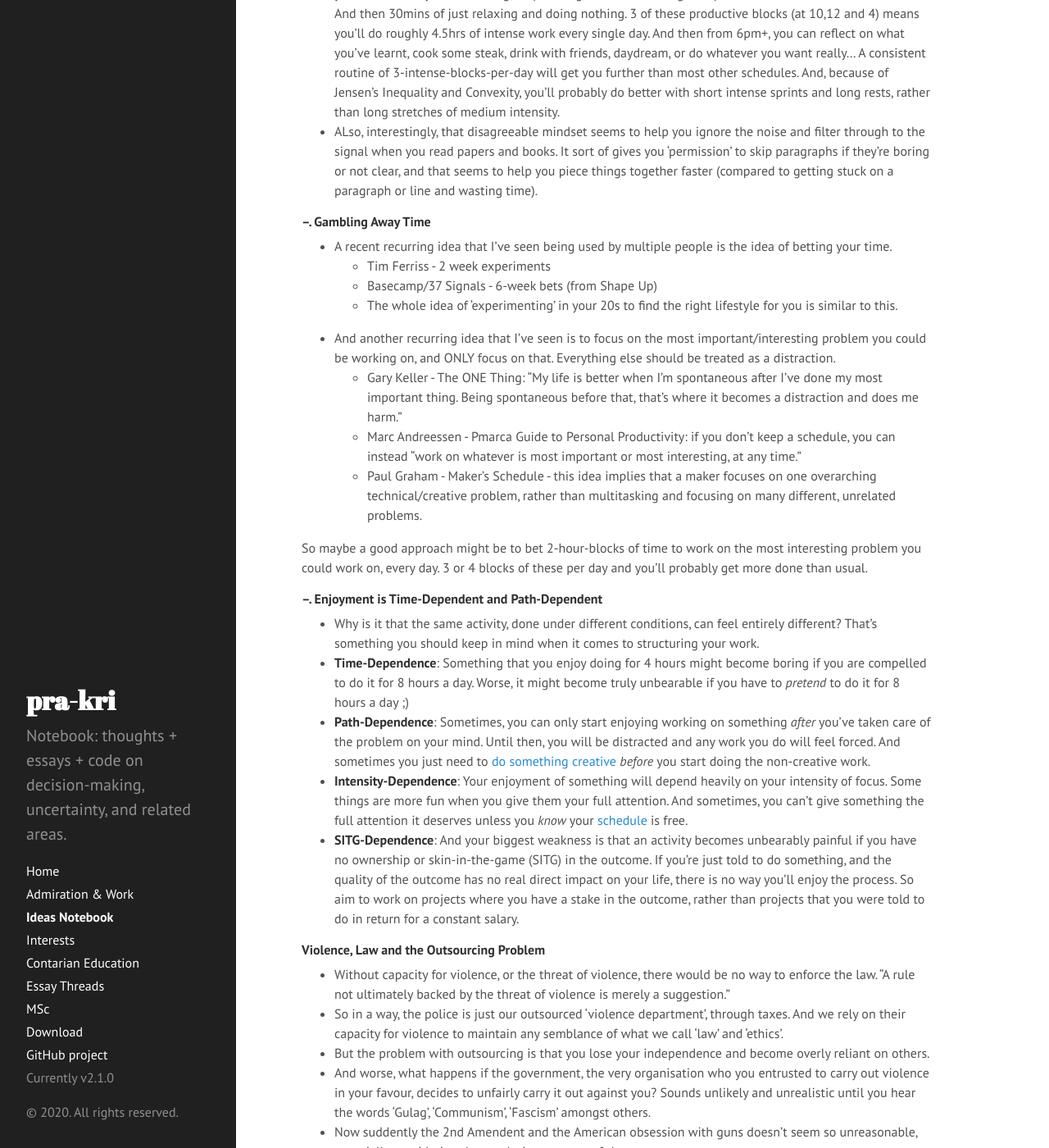
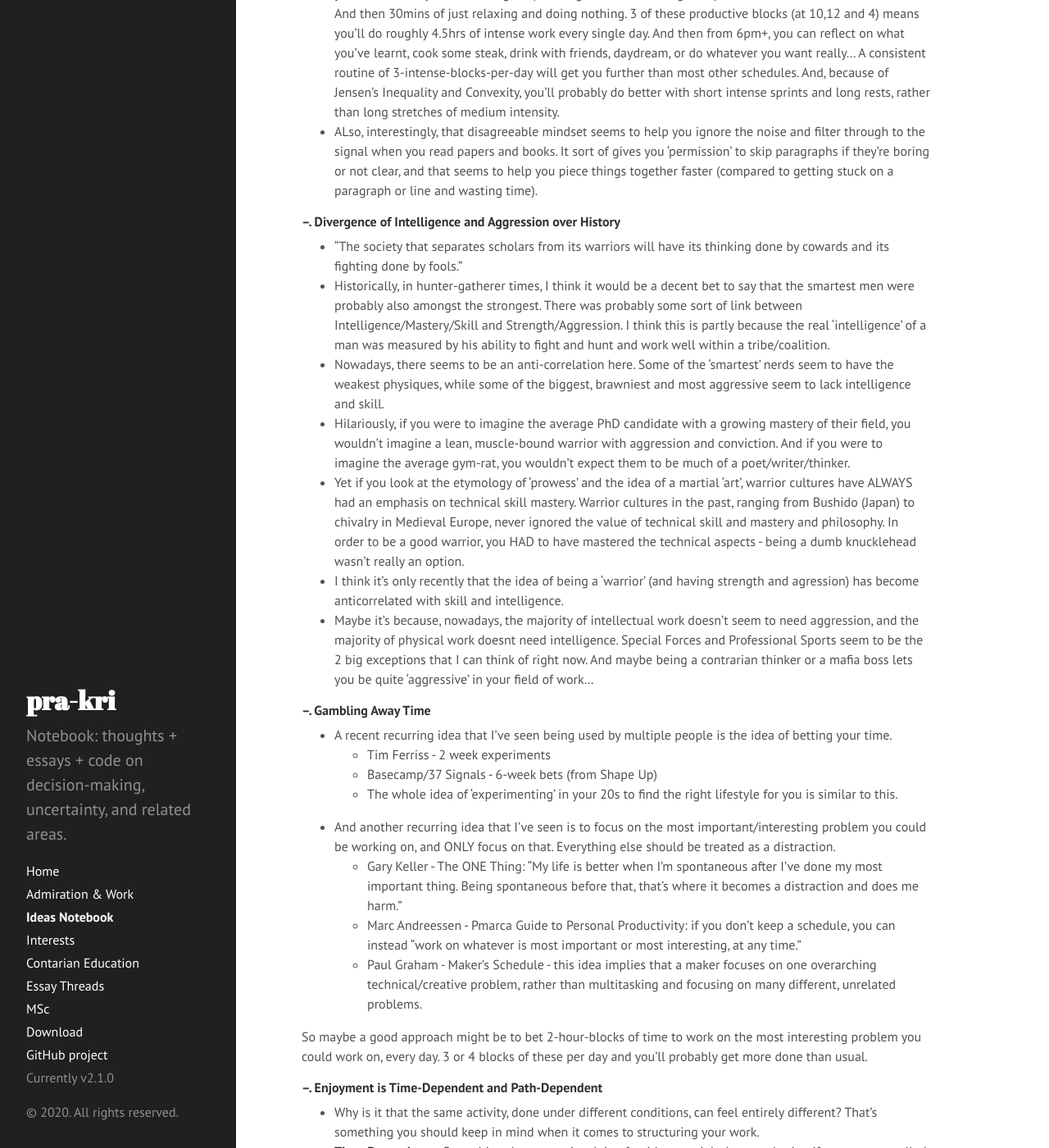
Before and after one commit to pra-kri/pra-kri.github.io, a Jekyll site: the page built from IdeasNotebook.md, in a window 1280 px wide and 1400 px high, scrolled down 4940 px. Shown: the whole window at 82% size. Built offline with Jekyll 4.4.1, drawn with Linux system fonts in a browser that asks for light colours; Markdown is read by kramdown in place of the engine named in the settings.

Commit message:
Update IdeasNotebook.md

```diff
--- a/IdeasNotebook.md
+++ b/IdeasNotebook.md
@@ -98,6 +98,17 @@ Maybe the solution is to work in small selective teams with autonomy and shared
 * The Craftsmanship Barbell: Similarly for technical and creative disciplines/crafts, world-class performers claim to apply a similar idea with their craft. Most of the time is spent in a relaxed, low-effort mode. And when it's time to start working, they turn up their intensity and aggression to the max, in an almost disagreeable and antagonistic way: absolutely nothing should stand in the way of their craft, and they have no time for time-wasting distractions or empty words. Eric Weinstein, Tim Ferriss, Jocko Willink, Nassim Taleb, Josh Waitzkin, Cal Newport, Naval Ravikant, Paul Graham... etc all talk about variations on this idea. 'Deep Work' seems to be the current popular term for it, but it doesn't quite linguistically capture the aggression and harsh intensity behind the work.
 * I've found that this on/off intensity idea is the most helpful for learning fast and enjoying the process. Every day, at 10am,12pm and 4pm, dedicate 2-hour blocks to aggressively chase down anything you want to work on. Each block should consist of: 90-mins of pure focus and disagreeable intensity on mastering your craft or subject. No talking, no planning, no brainstorming. Just pure action and relentless movement. And then 30mins of just relaxing and doing nothing. 3 of these productive blocks (at 10,12 and 4) means you'll do roughly 4.5hrs of intense work every single day. And then from 6pm+, you can reflect on what you've learnt, cook some steak, drink with friends, daydream, or do whatever you want really... A consistent routine of 3-intense-blocks-per-day will get you further than most other schedules. And, because of Jensen's Inequality and Convexity, you'll probably do better with short intense sprints and long rests, rather than long stretches of medium intensity.
 * ALso, interestingly, that disagreeable mindset seems to help you ignore the noise and filter through to the signal when you read papers and books. It sort of gives you 'permission' to skip paragraphs if they're boring or not clear, and that seems to help you piece things together faster (compared to getting stuck on a paragraph or line and wasting time).
+
+##### --. Divergence of Intelligence and Aggression over History
+* "The society that separates scholars from its warriors will have its thinking done by cowards and its fighting done by fools."
+* Historically, in hunter-gatherer times, I think it would be a decent bet to say that the smartest men were probably also amongst the strongest. There was probably some sort of link between Intelligence/Mastery/Skill and Strength/Aggression. I think this is partly because the real 'intelligence' of a man was measured by his ability to fight and hunt and work well within a tribe/coalition.
+* Nowadays, there seems to be an anti-correlation here. Some of the 'smartest' nerds seem to have the weakest physiques, while some of the biggest, brawniest and most aggressive seem to lack intelligence and skill.
+* Hilariously, if you were to imagine the average PhD candidate with a growing mastery of their field, you wouldn't imagine a lean, muscle-bound warrior with aggression and conviction. And if you were to imagine the average gym-rat, you wouldn't expect them to be much of a poet/writer/thinker.
+* Yet if you look at the etymology of 'prowess' and the idea of a martial 'art', warrior cultures have ALWAYS had an emphasis on technical skill mastery. Warrior cultures in the past, ranging from Bushido (Japan) to chivalry in Medieval Europe, never ignored the value of technical skill and mastery and philosophy. In order to be a good warrior, you HAD to have mastered the technical aspects - being a dumb knucklehead wasn't really an option.
+* I think it's only recently that the idea of being a 'warrior' (and having strength and agression) has become anticorrelated with skill and intelligence.
+* Maybe it's because, nowadays, the majority of intellectual work doesn't seem to need aggression, and the majority of physical work doesnt need intelligence. Special Forces and Professional Sports seem to be the 2 big exceptions that I can think of right now. And maybe being a contrarian thinker or a mafia boss lets you be quite 'aggressive' in your field of work...
+
+
 
 ##### --. Gambling Away Time
 * A recent recurring idea that I've seen being used by multiple people is the idea of betting your time.
```
